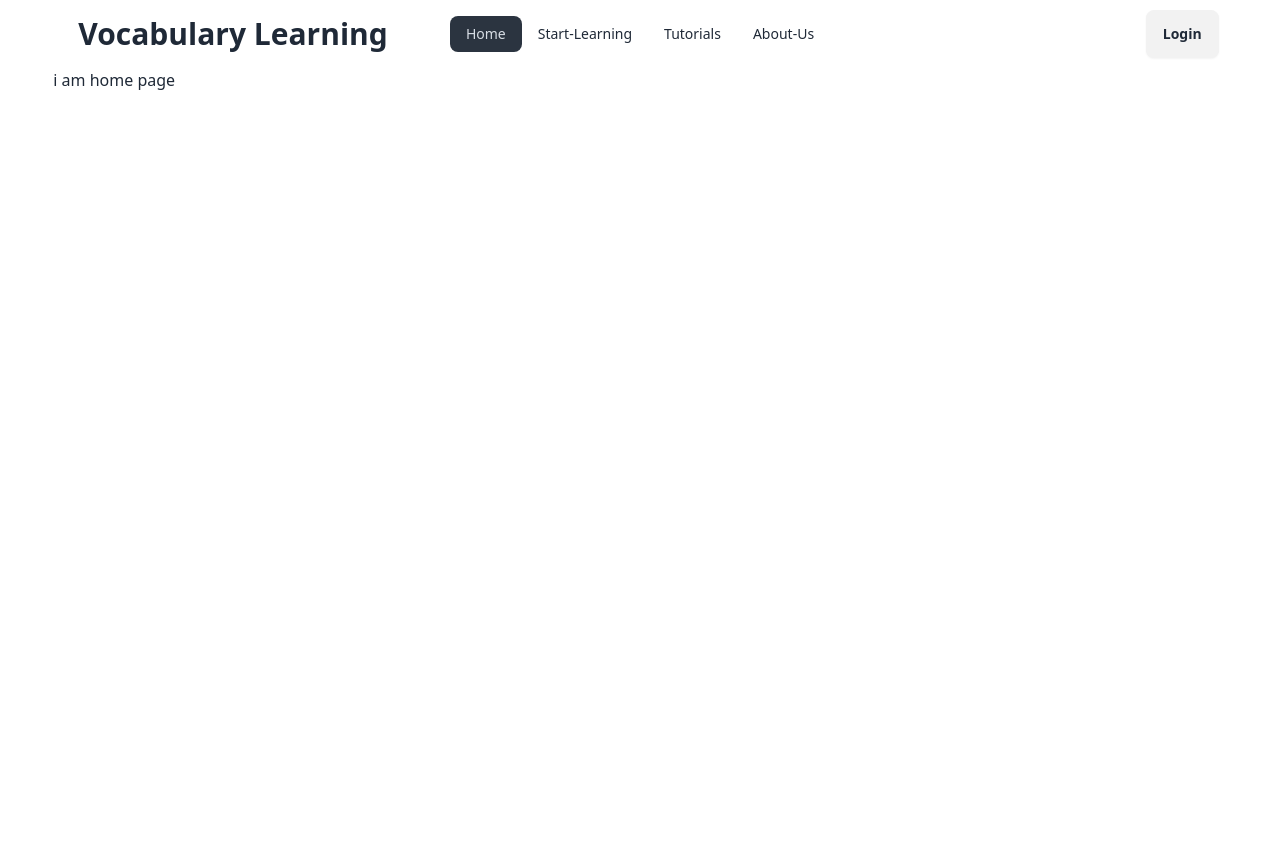
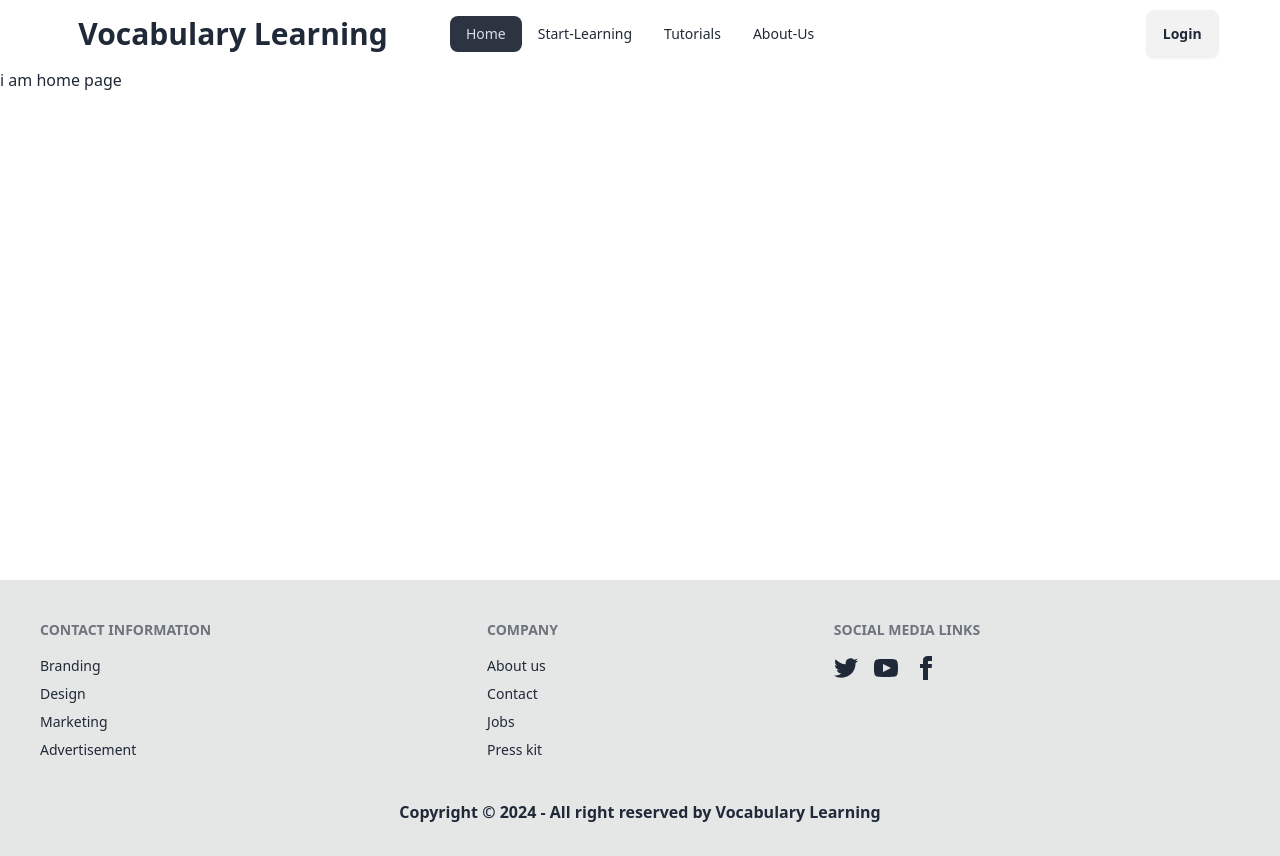
Before and after one commit to rasel3980/vocabulary-learning, a React (Vite) app: page / in a window 1280 px wide. Before the commit the page ends 800 px from the top, so only its background shows below. Built offline with nearby package versions, Linux system fonts and the light colour scheme.

Commit message:
add footer section

```diff
--- a/src/Components/Header.jsx
+++ b/src/Components/Header.jsx
@@ -9,7 +9,7 @@
     <li><NavLink to="/about us">About-Us</NavLink></li>
     </>
   return (
-    <div className="navbar bg-base-100">
+    <div className="navbar bg-base-100 w-11/12 mx-auto">
       <div className="navbar-start">
         <div className="dropdown">
           <div tabIndex={0} role="button" className="btn btn-ghost lg:hidden">
--- /dev/null
+++ b/src/Footer/Footer.jsx
@@ -0,0 +1,66 @@
+import React from 'react';
+
+const Footer = () => {
+    return (
+        < div className='bg-base-300 text-base-content'>
+        <footer className="footer p-10">
+  <nav>
+    <h6 className="footer-title">Contact information</h6>
+    <a className="link link-hover">Branding</a>
+    <a className="link link-hover">Design</a>
+    <a className="link link-hover">Marketing</a>
+    <a className="link link-hover">Advertisement</a>
+  </nav>
+  <nav>
+    <h6 className="footer-title">Company</h6>
+    <a className="link link-hover">About us</a>
+    <a className="link link-hover">Contact</a>
+    <a className="link link-hover">Jobs</a>
+    <a className="link link-hover">Press kit</a>
+  </nav>
+  <nav>
+    <h6 className="footer-title">social media links</h6>
+    <div className="grid grid-flow-col gap-4">
+      <a>
+        <svg
+          xmlns="http://www.w3.org/2000/svg"
+          width="24"
+          height="24"
+          viewBox="0 0 24 24"
+          className="fill-current">
+          <path
+            d="M24 4.557c-.883.392-1.832.656-2.828.775 1.017-.609 1.798-1.574 2.165-2.724-.951.564-2.005.974-3.127 1.195-.897-.957-2.178-1.555-3.594-1.555-3.179 0-5.515 2.966-4.797 6.045-4.091-.205-7.719-2.165-10.148-5.144-1.29 2.213-.669 5.108 1.523 6.574-.806-.026-1.566-.247-2.229-.616-.054 2.281 1.581 4.415 3.949 4.89-.693.188-1.452.232-2.224.084.626 1.956 2.444 3.379 4.6 3.419-2.07 1.623-4.678 2.348-7.29 2.04 2.179 1.397 4.768 2.212 7.548 2.212 9.142 0 14.307-7.721 13.995-14.646.962-.695 1.797-1.562 2.457-2.549z"></path>
+        </svg>
+      </a>
+      <a>
+        <svg
+          xmlns="http://www.w3.org/2000/svg"
+          width="24"
+          height="24"
+          viewBox="0 0 24 24"
+          className="fill-current">
+          <path
+            d="M19.615 3.184c-3.604-.246-11.631-.245-15.23 0-3.897.266-4.356 2.62-4.385 8.816.029 6.185.484 8.549 4.385 8.816 3.6.245 11.626.246 15.23 0 3.897-.266 4.356-2.62 4.385-8.816-.029-6.185-.484-8.549-4.385-8.816zm-10.615 12.816v-8l8 3.993-8 4.007z"></path>
+        </svg>
+      </a>
+      <a>
+        <svg
+          xmlns="http://www.w3.org/2000/svg"
+          width="24"
+          height="24"
+          viewBox="0 0 24 24"
+          className="fill-current">
+          <path
+            d="M9 8h-3v4h3v12h5v-12h3.642l.358-4h-4v-1.667c0-.955.192-1.333 1.115-1.333h2.885v-5h-3.808c-3.596 0-5.192 1.583-5.192 4.615v3.385z"></path>
+        </svg>
+      </a>
+    </div>
+  </nav>
+</footer>
+<p className='flex justify-center pb-8 font-bold'>Copyright © {new Date().getFullYear()} - All right reserved by Vocabulary Learning</p>
+
+</div>
+    );
+};
+
+export default Footer;
--- a/src/MainLayout/MainLayout.jsx
+++ b/src/MainLayout/MainLayout.jsx
@@ -1,12 +1,16 @@
 import React from 'react';
 import { Outlet } from 'react-router-dom';
 import Header from '../Components/Header';
+import Footer from '../Footer/Footer';
 
 const MainLayout = () => {
     return (
-        <div className='w-11/12 mx-auto'>
+        <div>
             <Header></Header>
+            <div className='min-h-[calc(100vh-288px)]'>
             <Outlet></Outlet>
+            </div>
+            <Footer></Footer>
         </div>
     );
 };
```
Also changed, not shown: src/assets/logo.webp (added).
